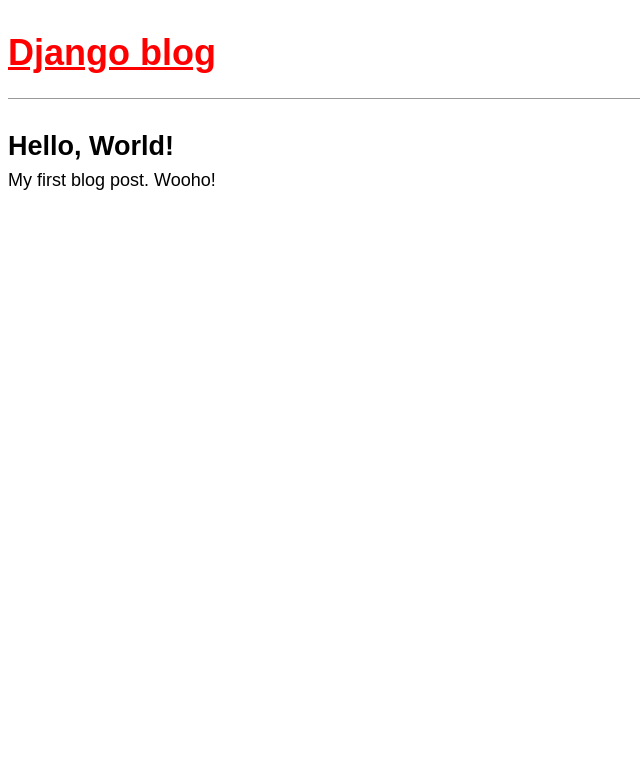
After one commit to dameqq/Blog-App, a Django app: page /post/1/ in a window 1280 px wide. The commit adds this page. Shown: the top 767 px of the page, without its empty margins (0-640 px from the left). Run offline with Django 4.2, Linux system fonts and the light colour scheme; data comes from the database, SQL or seed files in the repository; both versions use the stored data as it was after the commit.

Commit message:
our new message

```diff
--- a/blog/urls.py
+++ b/blog/urls.py
@@ -1,5 +1,6 @@
 from django.urls import path,include
-from .views import BlogListView
+from .views import BlogListView, BlogDetailView
 urlpatterns = [
-    path("",BlogListView.as_view(), name="home")
+    path("",BlogListView.as_view(), name="home"),
+    path("post/<int:pk>/", BlogDetailView.as_view(), name="post_detail")
 ]
--- a/blog/views.py
+++ b/blog/views.py
@@ -1,8 +1,11 @@
 from django.shortcuts import render
-from django.views.generic import ListView
+from django.views.generic import ListView, DetailView
 from .models import Post
 # Create your views here.
 
 class BlogListView(ListView):
     model = Post
     template_name = "home.html"
+class BlogDetailView(DetailView):
+    model = Post
+    template_name = "post_detail.html"
--- a/django_project/settings.py
+++ b/django_project/settings.py
@@ -116,8 +116,10 @@
 # Static files (CSS, JavaScript, Images)
 # https://docs.djangoproject.com/en/4.2/howto/static-files/
 
-STATIC_URL = 'static/'
-
+STATIC_URL = '/static/'
+STATICFILES_DIRS = [
+    BASE_DIR / "static"
+]
 # Default primary key field type
 # https://docs.djangoproject.com/en/4.2/ref/settings/#default-auto-field
 
--- /dev/null
+++ b/static/css/base.css
@@ -0,0 +1,38 @@
+/*  static/css/bas.css */
+body{
+    font-family: sans-serif;
+    font-size: 18px;
+}
+header{
+    border-bottom: 1px solid #999;
+    margin-bottom: 2rem;
+    display: flex;
+}
+
+header h1 a{
+    color: red;
+}
+.nav-left{
+    margin-right: auto;
+}
+.nav-right{
+    display: flex;
+    padding-top: 2rem;
+}
+.post-entry{
+    margin-bottom: 2rem;
+}
+.post-entry h2{
+    margin: 0.5rem 0;
+}
+.post-entry h2 a, .post-entry h2 a:visited{
+    color: blue;
+    text-decoration: none;
+}
+.post-entry p{
+    margin: 0;
+    font-weight: 400;
+}
+.post-entry h2 a:hover{
+    color: red;
+}
--- a/templates/base.html
+++ b/templates/base.html
@@ -1,10 +1,12 @@
+{% load static %}
 <html>
     <head>
         <title>Django blog</title>
+        <link rel="stylesheet" href="{% static 'css/base.css' %}">
     </head>
     <body>
         <header>
-            <h1><a href="{% url 'home' %}"></a></h1>
+            <h1><a href="{% url 'home' %}">Django blog</a></h1>
         </header>
         <div>
             {% block content %}
--- /dev/null
+++ b/templates/post_detail.html
@@ -0,0 +1,8 @@
+{% extends "base.html" %}
+
+{% block content %}
+<div class="post-entry">
+    <h2>{{ post.title}}</h2>
+    <p>{{ post.body }} </p>
+</div>
+{% endblock content %}
```
Also changed, not shown: templates/home.html (+9 -0 lines), db.sqlite3.
